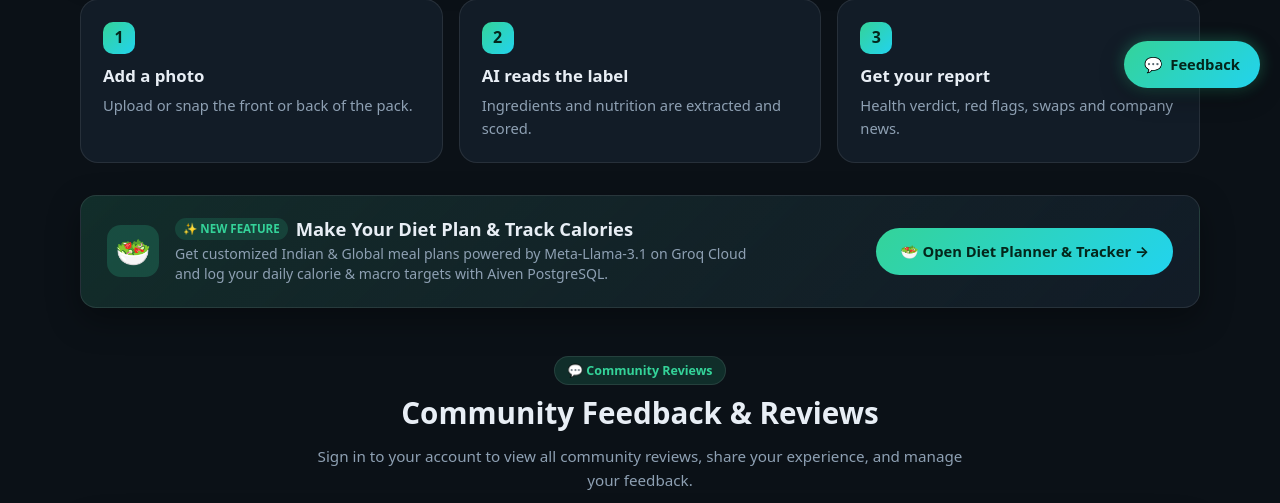
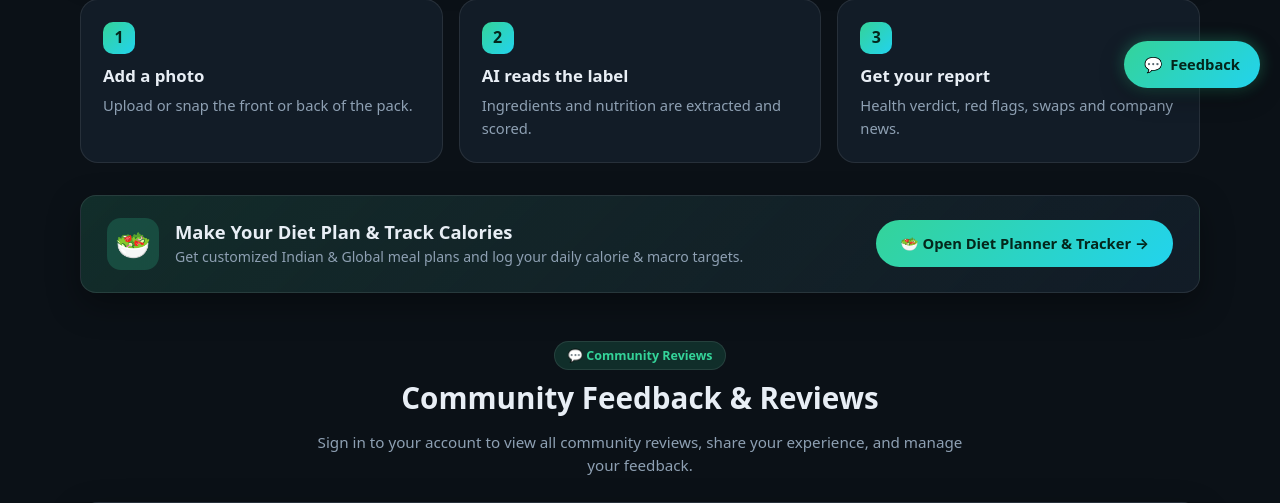
Before and after one commit to Madryon/Food-Safety-Checker, a Flask app: page / in a window 1280 px wide. Shown: the part 692-1195 px from the top of the page. Run offline with Flask 3, Linux system fonts and the light colour scheme; data that the repository does not hold is empty; some libraries are stand-ins or nearby versions.

Commit message:
Update index.html

```diff
--- a/templates/index.html
+++ b/templates/index.html
@@ -932,10 +932,9 @@ footer { padding: 24px 16px; text-align: center; font-size: .85rem; color: var(-
                     <div style="width: 52px; height: 52px; border-radius: 14px; background: color-mix(in srgb, var(--accent) 20%, transparent); display: grid; place-items: center; font-size: 1.8rem; flex-shrink: 0;">🥗</div>
                     <div>
                         <div style="display: flex; align-items: center; gap: 8px; margin-bottom: 4px;">
-                            <span class="meal-badge" style="font-size: 0.72rem; padding: 2px 8px;">✨ NEW FEATURE</span>
                             <h3 style="margin: 0; font-size: 1.15rem; font-weight: 800;">Make Your Diet Plan &amp; Track Calories</h3>
                         </div>
-                        <p style="margin: 0; font-size: 0.88rem; color: var(--muted); line-height: 1.45;">Get customized Indian &amp; Global meal plans powered by Meta-Llama-3.1 on Groq Cloud and log your daily calorie &amp; macro targets with Aiven PostgreSQL.</p>
+                        <p style="margin: 0; font-size: 0.88rem; color: var(--muted); line-height: 1.45;">Get customized Indian &amp; Global meal plans and log your daily calorie &amp; macro targets.</p>
                     </div>
                 </div>
                 <button type="button" id="promo-open-diet-btn" class="btn-primary" style="padding: 12px 24px; font-size: 0.92rem; font-weight: 700; border-radius: 999px; white-space: nowrap;">
```
